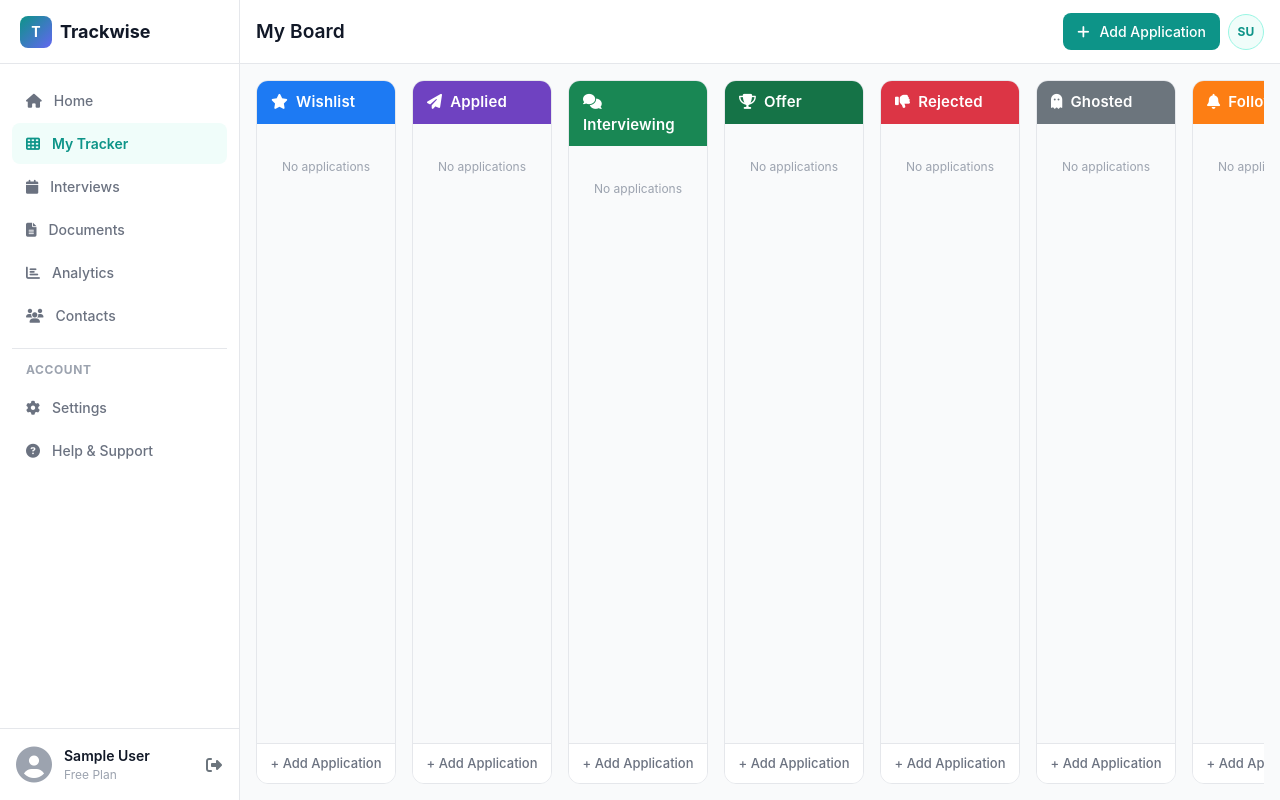
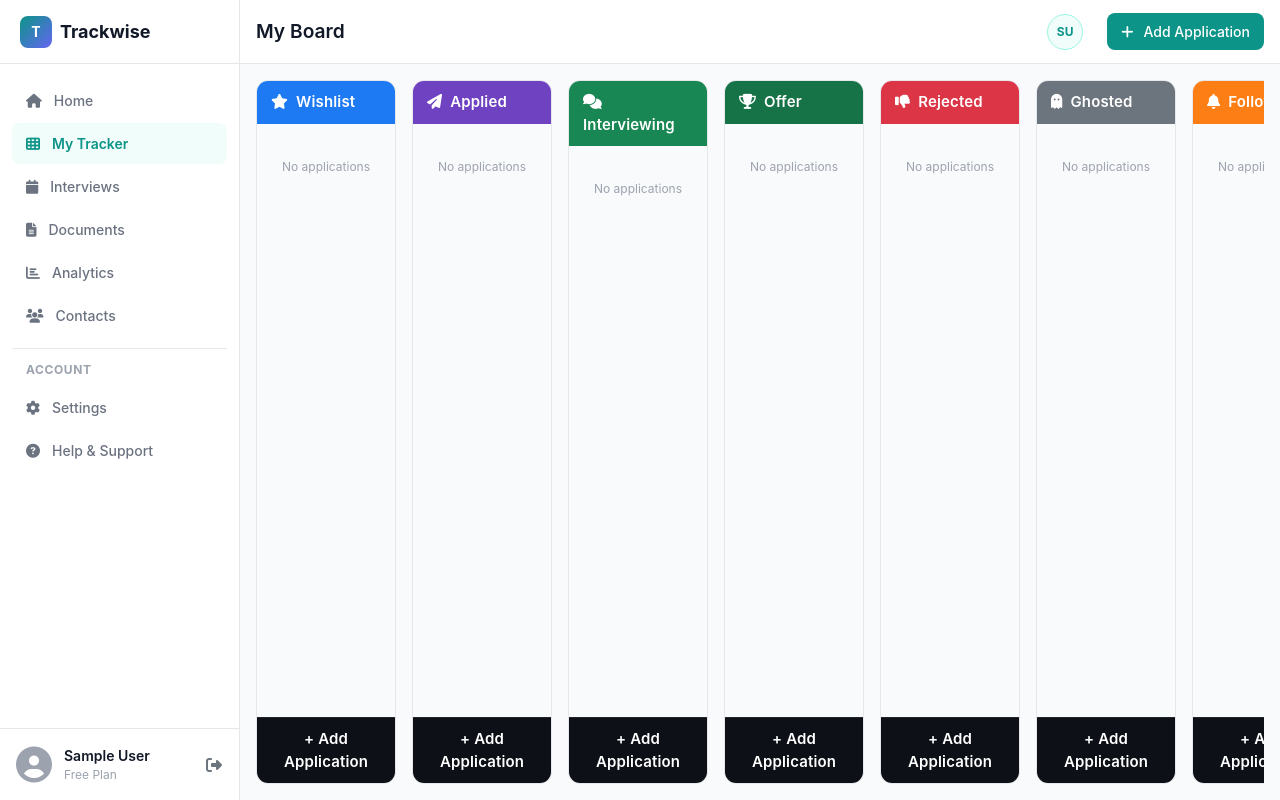
Before and after one commit to gcarravi/job-application-tracker, a Django app: page /tracker/ in a window 1280 px wide. Run offline with Django 4.2, Linux system fonts and the light colour scheme; the visitor is signed in with stand-in values (Sample User, id 1); data that the repository does not hold is empty.

Commit message:
Changes to the styles

```diff
--- a/static/css/base.css
+++ b/static/css/base.css
@@ -33,6 +33,38 @@
 
     /* Shadows */
     --shadow-xs: rgba(0, 0, 0, 0.04);
+
+    /* Status colours — tracker board, status badges */
+    --status-wishlist: #1d7af3;
+    --status-applied: #6f42c1;
+    --status-interviewing: #198754;
+    --status-offer: #157347;
+    --status-rejected: #dc3545;
+    --status-ghosted: #6c757d;
+    --status-followup: #fd7e14;
+
+    /* Status light backgrounds — badge/pill fills */
+    --status-wishlist-light: #e8f1fe;
+    --status-applied-light: #f0ebff;
+    --status-interviewing-light: #e8f5ee;
+    --status-offer-light: #e8f3ed;
+    --status-rejected-light: #fde8eb;
+    --status-ghosted-light: #ebebec;
+    --status-followup-light: #fff0e0;
+
+    /* Dark theme — board footer, landing footer */
+    --dark-bg: #0d1117;
+    --dark-border: #21262d;
+    --dark-bg-hover: #161b22;
+    --dark-teal-accent: #2dd4bf;
+
+    /* Shared accent colours */
+    --indigo: #6366f1;               /* logo gradient, auth decorative elements */
+    --red: #dc2626;                  /* error text, danger hover */
+
+    /* Neutrals */
+    --gray-300: #d1d5db;             /* subtle icon / form border colour */
+    --placeholder: #c3c8cf;          /* form input placeholder text */
 }
 
 * {
--- a/static/css/style-interviews.css
+++ b/static/css/style-interviews.css
@@ -99,7 +99,7 @@
 /* ─── Application card ─────────────────────────────────────────────────── */
 
 .iv-app-card {
-    background: #ffffff;
+    background: white;
     border: 1px solid var(--border);
     border-radius: 1rem;
     overflow: hidden;
--- a/static/css/style-tracker.css
+++ b/static/css/style-tracker.css
@@ -3,6 +3,8 @@
 /* Tracker-specific variables */
 :root {
     --font: -apple-system, BlinkMacSystemFont, 'Segoe UI', Roboto, sans-serif;
+    --iv-round-divider: #d1fae5;     /* interview round label rule */
+    --cb-row-border: #f3f4f6;        /* interviewer checkbox row separator / cancel btn hover */
 }
 
 .board-wrapper *:not(i) {
@@ -183,20 +185,21 @@
 
 /* Footer */
 .board-footer {
-    padding: 0.625rem;
+    padding: 0.625rem 0.875rem;
     text-align: center;
-    font-size: 0.8125rem;
-    font-weight: 500;
-    color: var(--text-secondary);
-    background: white;
-    border-top: 1px solid var(--border);
+    font-size: 0.9375rem;
+    font-weight: 600;
+    letter-spacing: 0.01em;
+    color: white;
+    background: var(--dark-bg);
+    border-top: 1px solid var(--dark-border);
     cursor: pointer;
     transition: background-color 0.15s, color 0.15s;
 }
 
 .board-footer:hover {
-    background-color: var(--bg-subtle);
-    color: var(--teal);
+    background-color: var(--dark-bg-hover);
+    color: var(--dark-teal-accent);
 }
 
 
--- a/static/css/style.css
+++ b/static/css/style.css
@@ -1,4 +1,13 @@
 @import url('base.css');
+
+/* Page-local colour tokens */
+:root {
+    --logout-red: #ef4444;           /* logout text colour and notification badge */
+    --logout-bg-hover: #fef2f2;      /* logout menu item hover background */
+    --app-item-border: #f8fafc;      /* application list item divider */
+    --amber: #facc15;                /* pricing icon gradient start */
+    --amber-dark: #f59e0b;           /* pricing icon gradient end */
+}
 
 body {
     background-color: var(--bg-subtle);
--- a/templates/base.html
+++ b/templates/base.html
@@ -103,8 +103,8 @@
 
             {% block topbar_center %}{% endblock %}
 
-            <div class="d-flex align-items-center gap-2 ms-auto">
-                {% block topbar_actions %}{% endblock %}
+            <div class="d-flex align-items-center gap-4 ms-auto">
+                {% block topbar_left_actions %}{% endblock %}
                 <div class="user-avatar-wrap" id="userAvatarWrap">
                     <div class="user-avatar topbar-avatar" id="userAvatarBtn">{{ user_initials }}</div>
                     <div class="user-dropdown-menu" id="userDropdownMenu">
@@ -121,6 +121,7 @@
                         </form>
                     </div>
                 </div>
+                {% block topbar_actions %}{% endblock %}
             </div>
         </div>
 
--- a/templates/home.html
+++ b/templates/home.html
@@ -9,11 +9,14 @@
     <span class="topbar-title">Job Hunt 2026</span>
 {% endblock %}
 
-{% block topbar_actions %}
+{% block topbar_left_actions %}
     <button class="notification-btn">
         <i class="fas fa-bell"></i>
         <span class="notification-badge">3</span>
     </button>
+{% endblock %}
+
+{% block topbar_actions %}
     <button class="btn-teal" data-bs-toggle="modal" data-bs-target="#addAppModal">
         <i class="fas fa-plus"></i>
         <span class="d-none d-sm-inline ms-1">Add Application</span>
```
Also changed, not shown: other parts of static/css/style-tracker.css (+36 -36 lines), other parts of static/css/style.css (+17 -17 lines), static/css/payment.css (+10 -3 lines), static/css/style-auth.css (+15 -7 lines).
